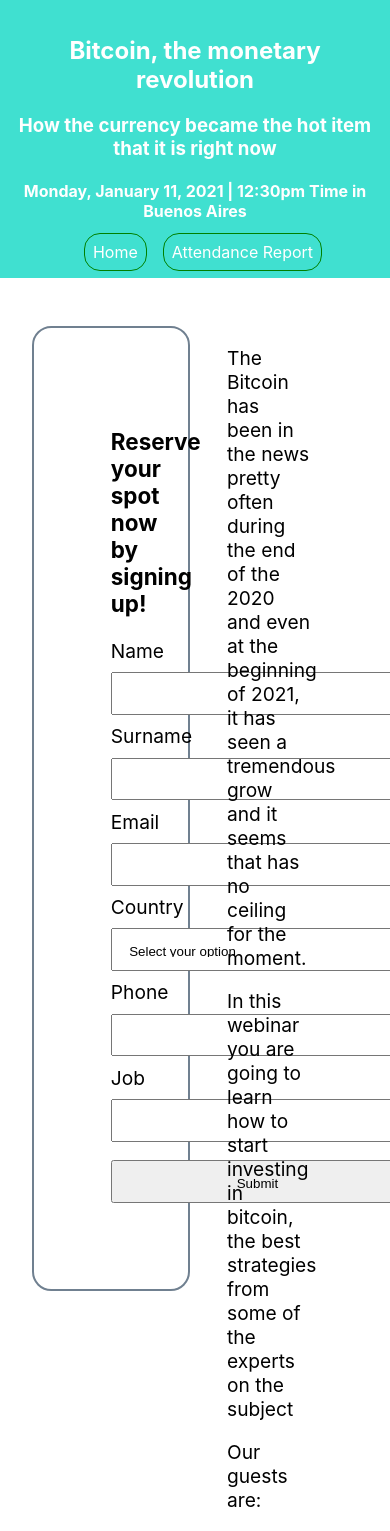
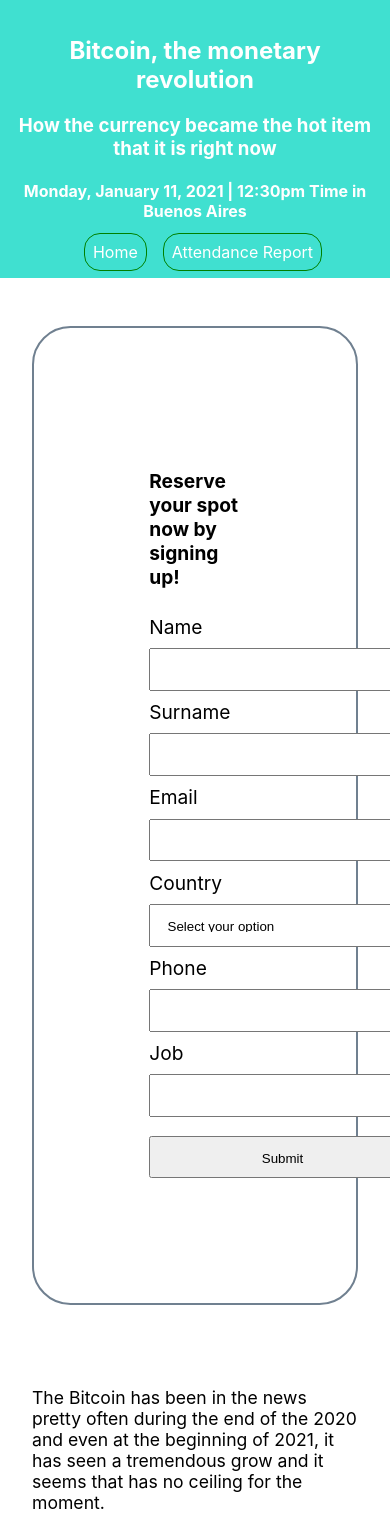
Before and after one commit to Alfred021/Attendees-tracker-for-Virtual-Event, a React (Create React App) app: page / in a window 390 px wide. Shown: the top 1531 px of the page. Built offline with nearby package versions, Linux system fonts and the light colour scheme.

Commit message:
Added Css to make the main page responsive.

```diff
--- a/src/main.css
+++ b/src/main.css
@@ -1,5 +1,11 @@
 * {
     box-sizing: border-box;
+}
+
+.row:after {
+    content: "";
+    display: table;
+    clear: both;
 }
 
 .header {
@@ -27,20 +33,19 @@
     background-color:teal;
 }
 
-.app-body {
-    display: flex;
+.row {
     padding-top: 2em;
 }
 
 .form {
     border: 2px solid slategrey;
-    border-radius: 1em;
-    padding: 4em;
+    border-radius: 2em;
+    padding: 5em;
     font-size: 1.2em;
 }
 
 .form > input {
-    width: 22em;
+    width: 23em;
     height: 3.2em;
     padding: 1em;
     margin-top: 0.7em;
@@ -48,7 +53,7 @@
 }
 
 .form > select {
-    width: 22em;
+    width: 23em;
     height: 3.2em;
     padding: 1em;
     margin-top: 0.7em;
@@ -56,7 +61,7 @@
 }
 
 .form > button {
-    width: 22em;
+    width: 23em;
     height: 3.2em;
     padding: 1em;
     margin-top: 0.7em;
@@ -64,19 +69,19 @@
 }
 
 .description {
-    font-size: 1.2em;
+    font-size: 1.1em;
 }
 
 .form-side {
-    padding: 1em 5em 3em 2em;
+    padding: 1em 2em 3em 2em;
     width: 50%;
     float: left;
 }
 
 .description-side {
-    padding: 1em 5em 3em 2em;
+    padding: 1em 2em 3em 2em;
     width: 50%;
-    float: right;
+    float: left;
 }
 
 img {
@@ -90,6 +95,7 @@
     align-items: center;
     justify-content: left;
     line-height: 0.4em;
+
 }
 
 footer {
@@ -110,3 +116,165 @@
 .logos {
     width: 40%;
 }
+
+@media screen and (max-width: 1110px) {
+    .form {
+        border: 2px solid slategrey;
+        border-radius: 2em;
+        padding: 4.5em;
+        font-size: 1.2em;
+    }
+
+    .form > input {
+        width: 19em;
+        height: 3.2em;
+        padding: 1em;
+        margin-top: 0.7em;
+        margin-bottom: 0.7em;
+    }
+
+    .form > select {
+        width: 19em;
+        height: 3.2em;
+        padding: 1em;
+        margin-top: 0.7em;
+        margin-bottom: 0.7em;
+    }
+
+    .form > button {
+        width: 19em;
+        height: 3.2em;
+        padding: 1em;
+        margin-top: 0.7em;
+        margin-bottom: 0.7em;
+    }
+}
+
+@media screen and (max-width: 960px) {
+    .form {
+        border: 2px solid slategrey;
+        border-radius: 2em;
+        padding: 4em;
+        font-size: 1.2em;
+    }
+
+    .form > input {
+        width: 15em;
+        height: 3.2em;
+        padding: 1em;
+        margin-top: 0.7em;
+        margin-bottom: 0.7em;
+    }
+
+    .form > select {
+        width: 15em;
+        height: 3.2em;
+        padding: 1em;
+        margin-top: 0.7em;
+        margin-bottom: 0.7em;
+    }
+
+    .form > button {
+        width: 15em;
+        height: 3.2em;
+        padding: 1em;
+        margin-top: 0.7em;
+        margin-bottom: 0.7em;
+    }
+}
+
+@media screen and (max-width: 860px) {
+    .form {
+        border: 2px solid slategrey;
+        border-radius: 2em;
+        padding: 3.5em;
+        font-size: 1.2em;
+    }
+}
+
+@media screen and (max-width: 800px) {
+    .form {
+        border: 2px solid slategrey;
+        border-radius: 2em;
+        padding: 3em;
+        font-size: 1.2em;
+    }
+}
+
+
+@media screen and (max-width: 768px) {
+    .form-side {
+        padding: 1em 2em 3em 2em;
+        width: 100%;
+    }
+
+    .description-side {
+        padding: 1em 2em 3em 2em;
+        width: 100%;
+    }
+
+    .form {
+        border: 2px solid slategrey;
+        border-radius: 2em;
+        padding: 7em;
+        font-size: 1.2em;
+    }
+
+    .form > input {
+        width: 27em;
+        height: 3.2em;
+        padding: 1em;
+        margin-top: 0.7em;
+        margin-bottom: 0.7em;
+    }
+
+    .form > select {
+        width: 27em;
+        height: 3.2em;
+        padding: 1em;
+        margin-top: 0.7em;
+        margin-bottom: 0.7em;
+    }
+
+    .form > button {
+        width: 27em;
+        height: 3.2em;
+        padding: 1em;
+        margin-top: 0.7em;
+        margin-bottom: 0.7em;
+    }
+
+}
+
+@media screen and (max-width: 680px) {
+    .form {
+        border: 2px solid slategrey;
+        border-radius: 2em;
+        padding: 6em;
+        font-size: 1.2em;
+    }
+
+    .form > input {
+        width: 20em;
+        height: 3.2em;
+        padding: 1em;
+        margin-top: 0.7em;
+        margin-bottom: 0.7em;
+    }
+
+    .form > select {
+        width: 20em;
+        height: 3.2em;
+        padding: 1em;
+        margin-top: 0.7em;
+        margin-bottom: 0.7em;
+    }
+
+    .form > button {
+        width: 20em;
+        height: 3.2em;
+        padding: 1em;
+        margin-top: 0.7em;
+        margin-bottom: 0.7em;
+    }
+}
--- a/src/mainpage.js
+++ b/src/mainpage.js
@@ -5,12 +5,12 @@
 
     return (
         <>
-        <div className="app-body">
+        <div className="row">
 
             <div className="form-side">
             <form onSubmit={submit} target="_self" className="form">
 
-                <h3>Reserve your spot now by signing up!</h3>
+                <h4>Reserve your spot now by signing up!</h4>
 
                 <label for="username">Name</label>
                 <br></br>
@@ -295,8 +295,8 @@
                 <p>In this webinar you are going to learn how to start investing in bitcoin, the best strategies from some of the experts on the subject</p>
                 <p>Our guests are:</p>
 
-                <ul style={ {listStyleType: "none"} }>
-                        <li>
+
+                    <div>
                             <div className="profile">
                                 <img alt="profile" src="https://png.pngitem.com/pimgs/s/508-5087236_tab-profile-f-user-icon-white-fill-hd.png" width="60px" height="60px"></img>
                                 <div>
@@ -304,8 +304,7 @@
                                 <p>CEO at Rosaria Inc.</p>
                                 </div>
                             </div>
-                        </li>
-                        <li>
+
                             <div className="profile">
                                 <img alt="profile" src="https://png.pngitem.com/pimgs/s/508-5087236_tab-profile-f-user-icon-white-fill-hd.png" width="60px" height="60px"></img>
                                 <div>
@@ -313,8 +312,7 @@
                                 <p>President at Rosaria Inc.</p>
                                 </div>
                             </div>
-                        </li>
-                        <li>
+
                             <div className="profile">
                                 <img alt="profile" src="https://png.pngitem.com/pimgs/s/508-5087236_tab-profile-f-user-icon-white-fill-hd.png" width="60px" height="60px"></img>
                                 <div>
@@ -322,17 +320,16 @@
                                 <p>CTO at Waloed Inc.</p>
                                 </div>
                             </div>
-                        </li>
-                        <li>
+
                             <div className="profile">
                                 <img alt="profile" src="https://png.pngitem.com/pimgs/s/508-5087236_tab-profile-f-user-icon-white-fill-hd.png" width="60px" height="60px"></img>
                                 <div>
                                 <p>Romina Inzaghi</p>
-                                <p>Senior Sales Manager at CryptoSr S.A</p>
+                                <p>CFO at Dhalmekia</p>
                                 </div>
                             </div>
-                        </li>
-                </ul>
+                    </div>
+
 
                 <p>Nearing the end of the webinar there will be a QA session where the attendants can ask questions freely to the guests</p>
                 <p>See you on the 11th!</p>
```
